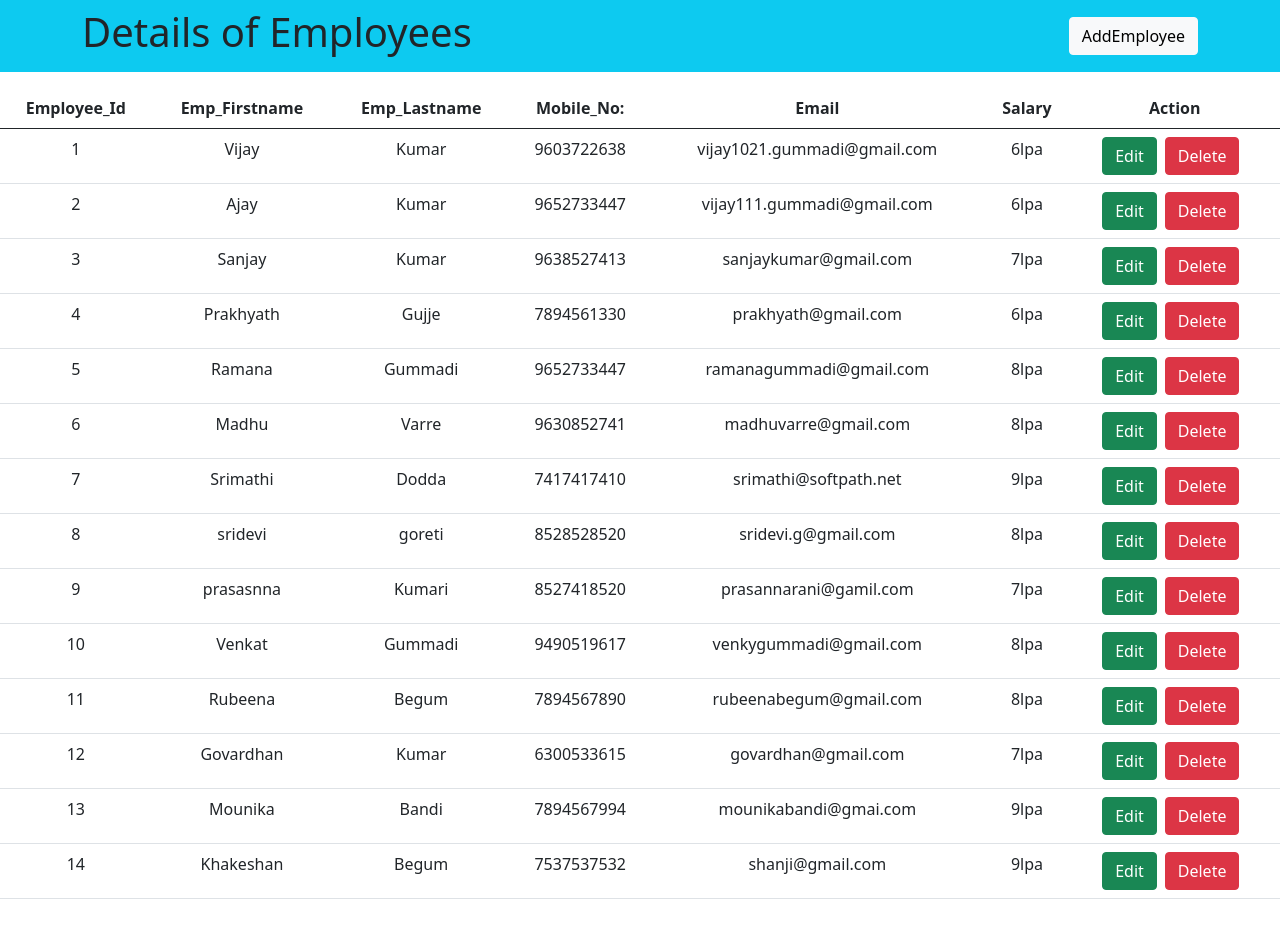
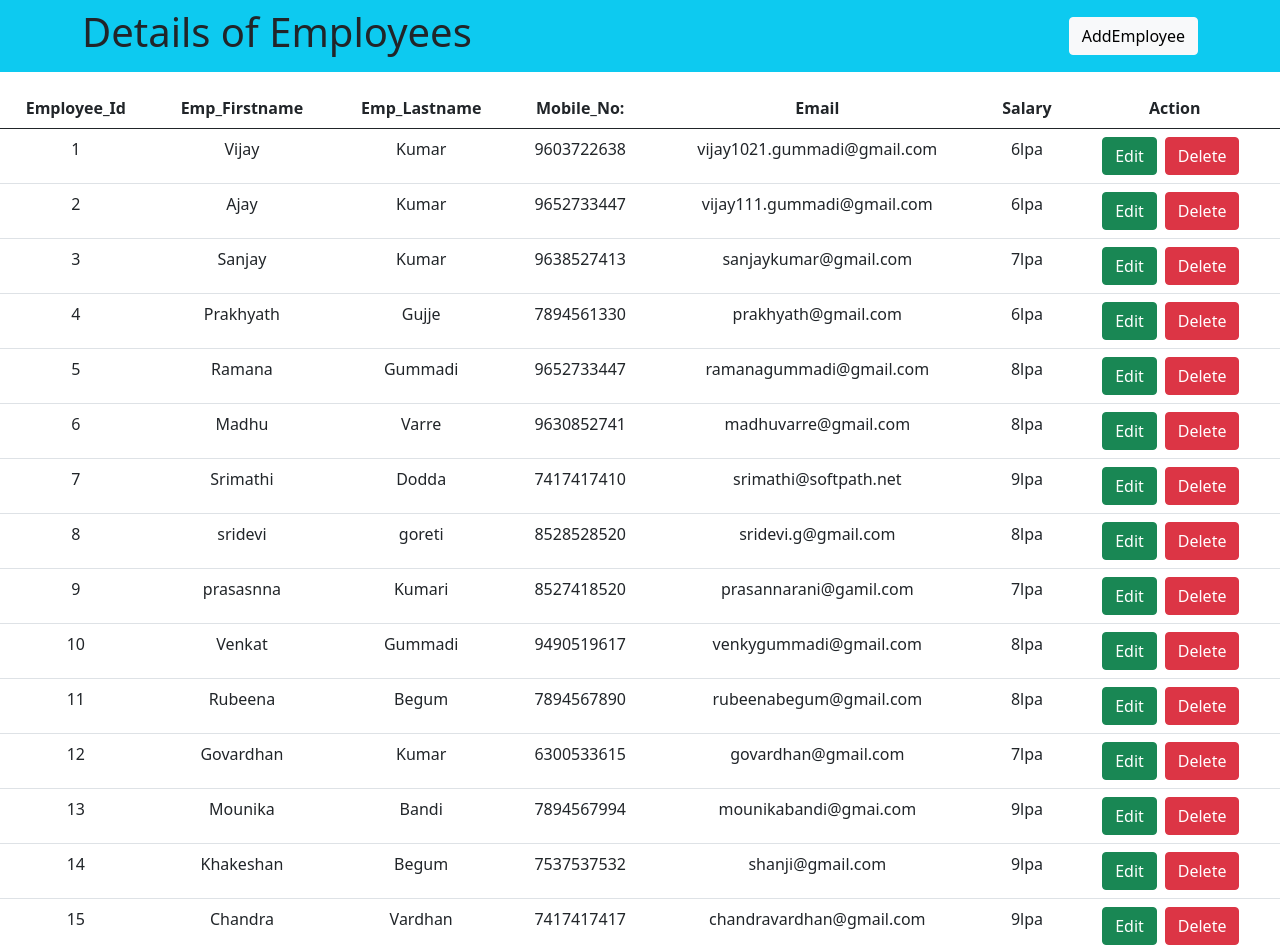
Before and after one commit to Kahkeshan04/Kudvenkat, an Angular app: page / in a window 1280 px wide. Shown: the top 952 px of the page. Before the commit the page ends 915 px from the top, so only its background shows below. Built offline with nearby package versions, Linux system fonts and the light colour scheme; data requests are answered from the project's data file.

Commit message:
adding and closing buttons woks is done in AddEmployee

```diff
--- a/src/app/details/details.component.html
+++ b/src/app/details/details.component.html
@@ -2,7 +2,7 @@
     <div class="container">
         <h1>Details of Employees</h1>
         <div class="d-flex">
-            <button type="button" class="btn btn-light" data-bs-toggle="modal" data-bs-target="#staticBackdrop">AddEmployee </button>
+            <button type="button" class="btn btn-light" data-bs-toggle="modal" data-bs-target="#exampleModal">AddEmployee </button>
 
         </div>
     </div>
@@ -40,8 +40,8 @@
     <div class="modal-dialog">
         <div class="modal-content">
             <div class="modal-header">
-                <!-- <h4 class="modal-title" id="exampleModalLabel">Employee_Details</h4> -->
-                <!-- <button type="button" class="btn-close" data-bs-dismiss="modal" aria-label="Close"></button> -->
+                <h4 class="modal-title" id="exampleModalLabel">Employee_Details</h4>
+                <button type="button" class="btn-close" data-bs-dismiss="modal" aria-label="Close"></button>
             </div>
             <div class="modal-body">
                 <div class="container">
--- a/src/assets/db.json
+++ b/src/assets/db.json
@@ -123,6 +123,15 @@
       "Email": "shanji@gmail.com",
       "Salary": "9lpa",
       "Position": ""
+    },
+    {
+      "id": 15,
+      "firstname": "Chandra",
+      "lastname": "Vardhan",
+      "Mobile": "7417417417",
+      "Email": "chandravardhan@gmail.com",
+      "Salary": "9lpa",
+      "Position": ""
     }
   ],
   "comments": [
```
